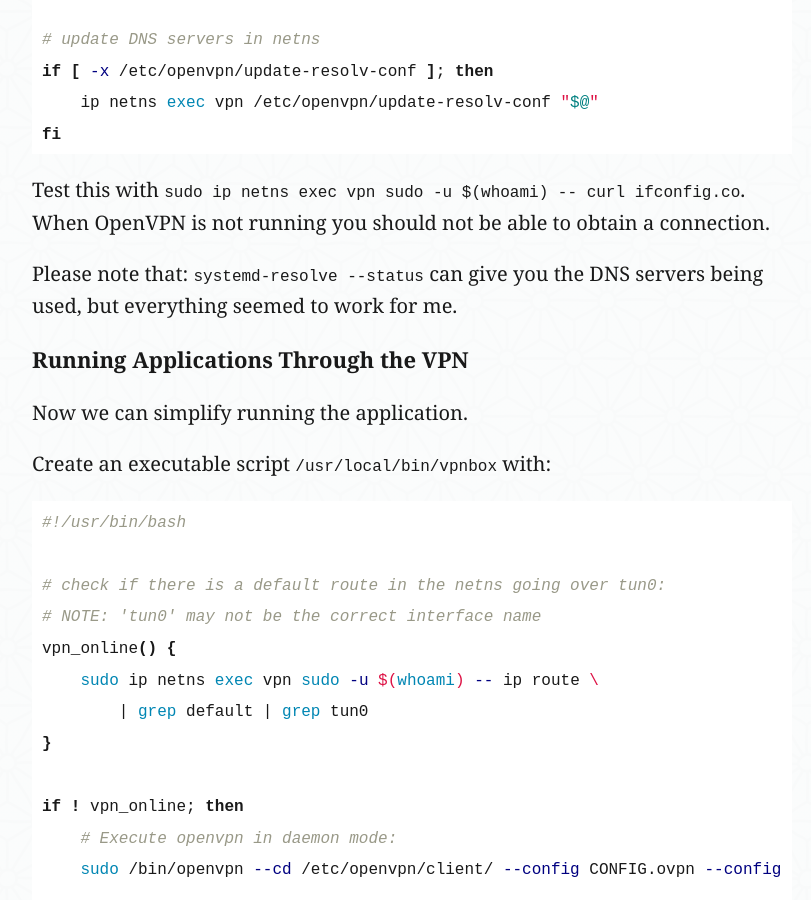
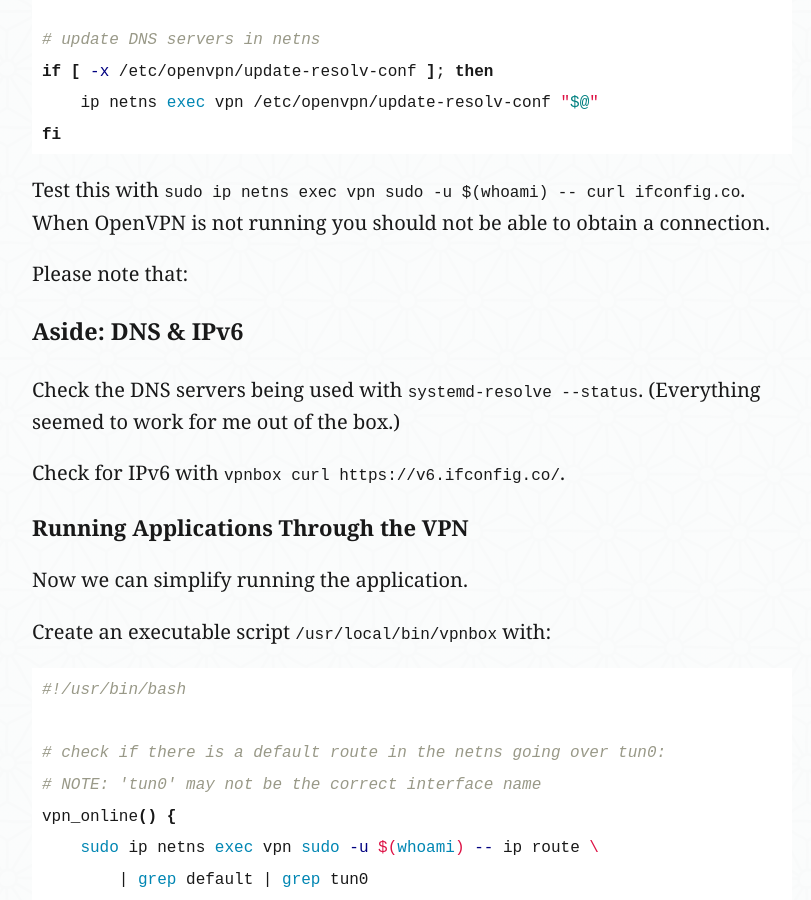
Before and after one commit to QasimK/qasimk.github.io, a Jekyll site: the page built from _posts/2018-02-24-single-application-vpn.md, in a window 1280 px wide and 900 px high, scrolled down 3283 px. Shown: the whole window, without its empty margins (228-1039 px from the left). Built offline with Jekyll 4.4.1, drawn with Linux system fonts in a browser that asks for light colours.

Commit message:
Update 2018-02-24-single-application-vpn.md

```diff
--- a/_posts/2018-02-24-single-application-vpn.md
+++ b/_posts/2018-02-24-single-application-vpn.md
@@ -106,7 +106,13 @@ fi
 
 Test this with `sudo ip netns exec vpn sudo -u $(whoami) -- curl ifconfig.co`. When OpenVPN is not running you should not be able to obtain a connection.
 
-Please note that: `systemd-resolve --status` can give you the DNS servers being used, but everything seemed to work for me.
+Please note that:
+
+### Aside: DNS & IPv6
+
+Check the DNS servers being used with `systemd-resolve --status`. (Everything seemed to work for me out of the box.)
+
+Check for IPv6 with `vpnbox curl https://v6.ifconfig.co/`.
 
 ## Running Applications Through the VPN
 
```
